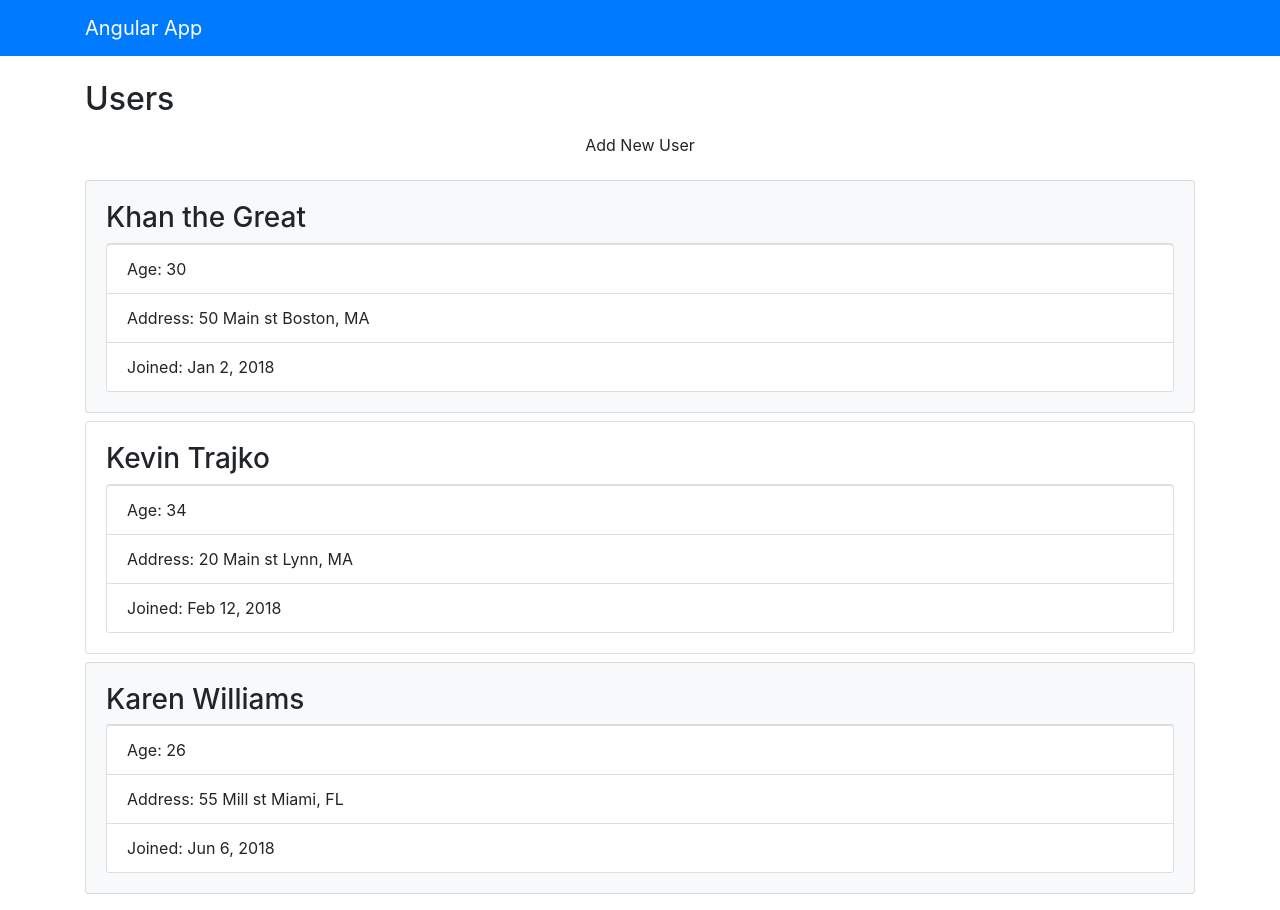
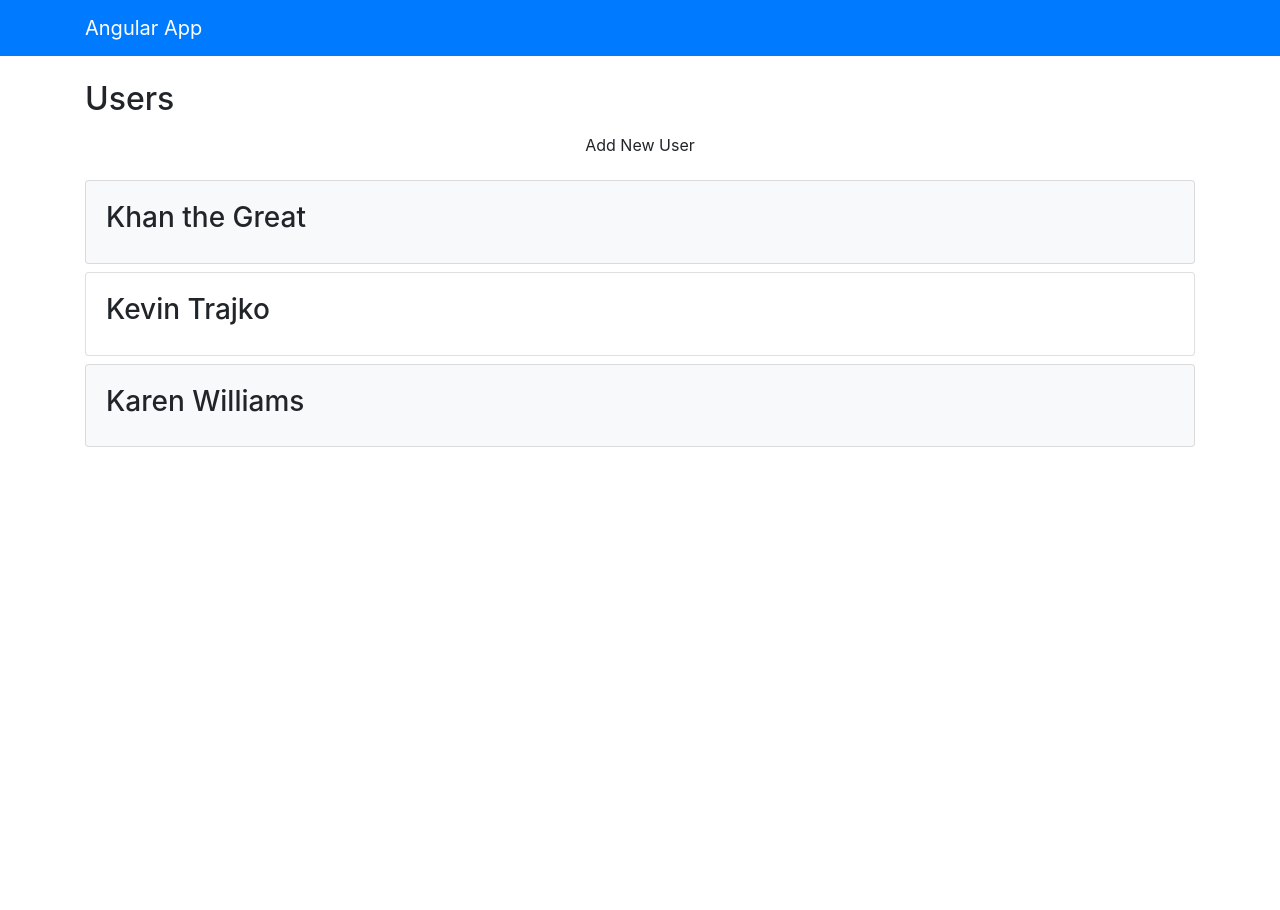
Before and after one commit to khan610/angularapp, an Angular app: page / in a window 1280 px wide. After the commit the page ends 800 px from the top, so only its background shows below. Built offline with nearby package versions, Linux system fonts and the light colour scheme.

Commit message:
Event
Used click event and defined method Add User to add new User every time button is clicked.

```diff
--- a/src/app/components/users/users.component.html
+++ b/src/app/components/users/users.component.html
@@ -1,5 +1,5 @@
 <h2>Users</h2>
-<button [disabled]="!enableAdd" class="btn btn-block mb-3">Add New User</button>
+<button (click)="addUser({firstName: 'Mary', lastName: 'Williams', isActive: true})" [disabled]="!enableAdd" class="btn btn-block mb-3">Add New User</button>
 <ul class="list-unstyled" *ngIf="loaded && users?.length > 0">
   <li class="card card-body mb-2" *ngFor="let user of users" [class.bg-light]="user.isActive">
     <h3>{{ user.firstName }} {{ user.lastName }}</h3>
--- a/src/app/components/users/users.component.ts
+++ b/src/app/components/users/users.component.ts
@@ -9,7 +9,7 @@
 })
 export class UsersComponent implements OnInit {
   users: User[];
-  showExtended: boolean = true;
+  showExtended: boolean = false;
   loaded: boolean = false;
   enableAdd: boolean = true;
 
@@ -76,4 +76,9 @@
       this.users.push(user);
     }
 
+    fireEvent(e) {
+      // console.log('Button Clicked');
+      console.log(e.type);
+    }
+
 }
```
